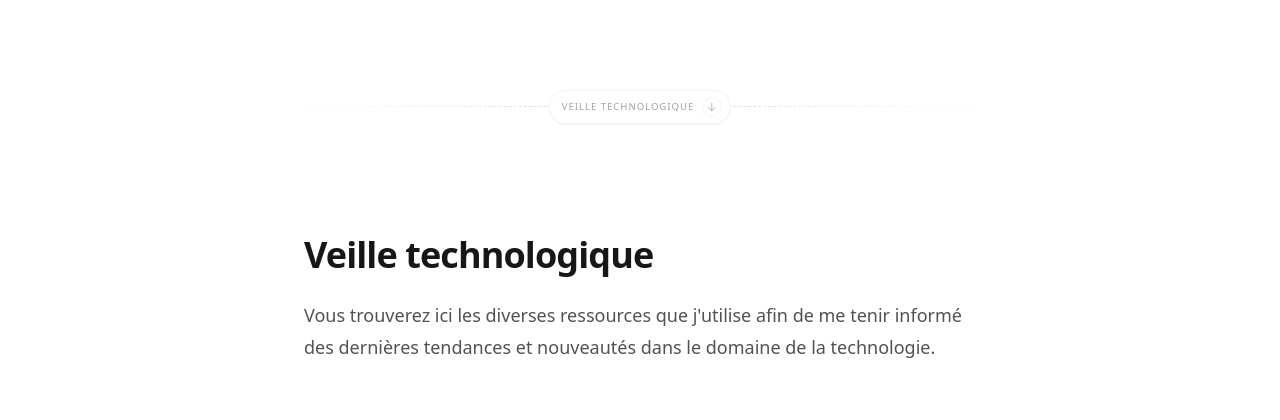
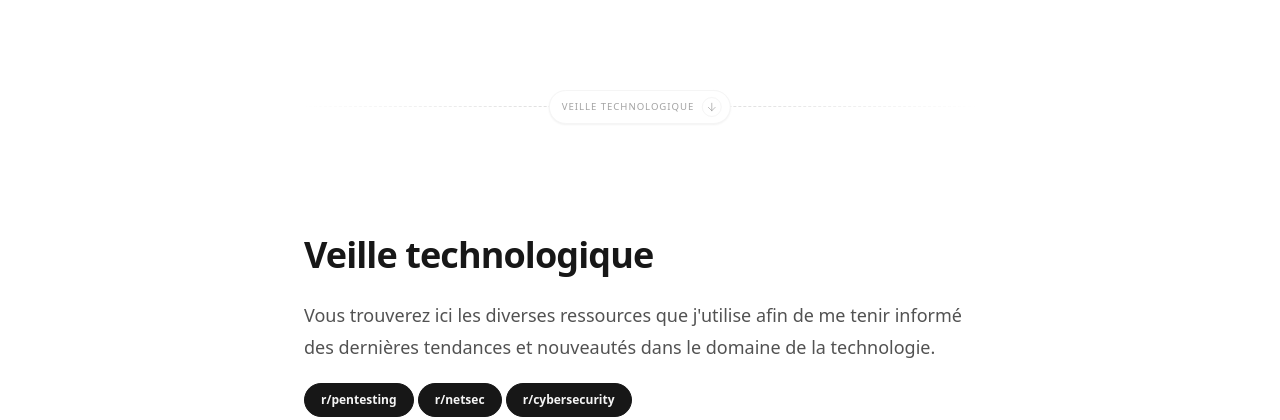
Before and after one commit to teddy-sio-slam/Portfolio, an Astro site: page /projects in a window 1280 px wide. Shown: the part 532-952 px from the top of the page. Built offline with nearby package versions, Linux system fonts and the light colour scheme; Astro itself is replaced by a stand-in of ours.

Commit message:
veille technologique

```diff
--- a/src/pages/projects.astro
+++ b/src/pages/projects.astro
@@ -1,5 +1,6 @@
 ---
 import projects from "../collections/projects.json";
+import Button from "../components/button.astro";
 import PageHeading from "../components/page-heading.astro";
 import Project from "../components/projects.astro";
 import Layout from "../layouts/main.astro";
@@ -33,5 +34,9 @@ import Separator from "../components/home/separator.astro";
     <PageHeading
       title="Veille technologique"
       description="Vous trouverez ici les diverses ressources que j'utilise afin de me tenir informé des dernières tendances et nouveautés dans le domaine de la technologie."
-  </section>
+      />
+      <Button text="r/pentesting" link="https://www.reddit.com/r/Pentesting/" />
+      <Button text="r/netsec" link="https://www.reddit.com/r/netsec/" />
+      <Button text="r/cybersecurity" link="https://www.reddit.com/r/cybersecurity/" />
+    </section>
 </Layout>
```
